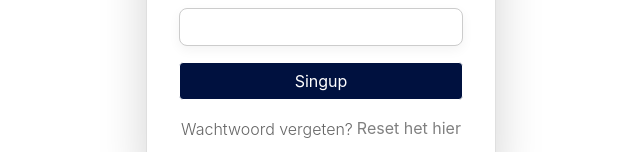
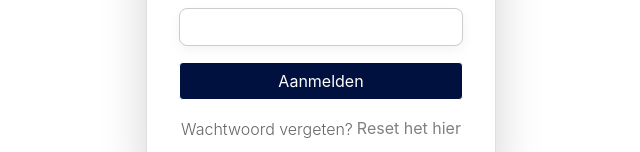
Before and after one commit to pankaj3399/openai-voice-to-text, a React (Vite) app in the folder client/: page /signup in a window 1280 px wide. Shown: the part 580-732 px from the top of the page, without its empty margins (319-959 px from the left). Built offline with nearby package versions, Linux system fonts and the light colour scheme; a web font is replaced by a local one.

Commit message:
English to dutch

```diff
--- a/client/src/views/Auth/Signup.jsx
+++ b/client/src/views/Auth/Signup.jsx
@@ -121,7 +121,7 @@ const SignUp = () => {
                     type="submit"
                     className="btn btn-custom btn-block"
                 >
-                    {loading ? 'Signing Up...' : 'Singup'}
+                    {loading ? 'Aanmelden...' : 'Aanmelden'}
                 </button>
 
             </form>}
```
